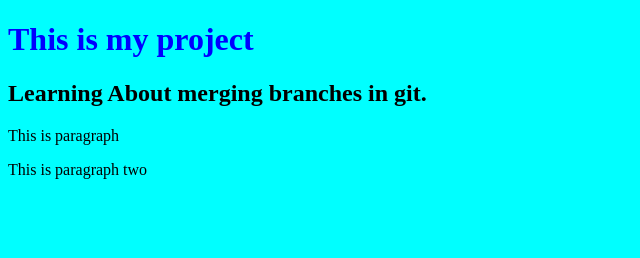
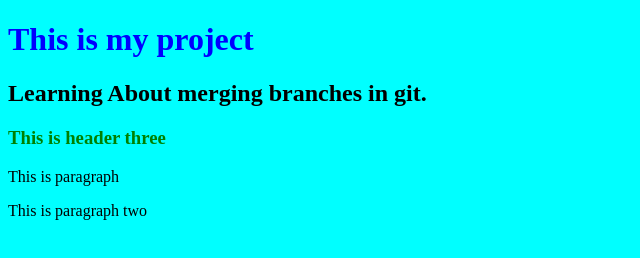
Before and after one commit to nayaksofia/myProjectBranching, a plain HTML site: page index.html in a window 1280 px wide. Shown: the whole page, without its empty margins (0-640 px from the left). Drawn offline with Linux system fonts and the light colour scheme.

Commit message:
Add h3 tag

```diff
--- a/index.html
+++ b/index.html
@@ -22,7 +22,9 @@
     <body>
         <h1> This is my project</h1>
         <h2> Learning About merging branches in git. </h2>
+        <h3>This is header three</h3>
         <p> This is paragraph </p>
         <p> This is paragraph two</p>
+
     </body>
 </html>
```
